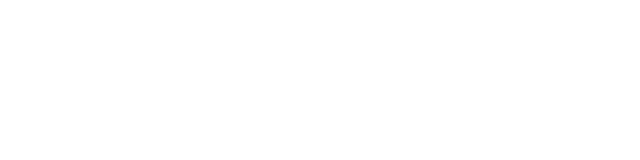
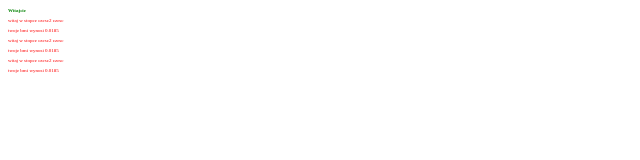
Before and after one commit to hubertmuller/zdjavapol86-angular, an Angular app: page / in a window 1280 px wide. Shown: the top 160 px of the page, without its empty margins (0-640 px from the left). Built offline with nearby package versions, Linux system fonts and the light colour scheme.

Commit message:
angular component i service

```diff
--- a/src/app/app.component.html
+++ b/src/app/app.component.html
@@ -1,2 +1,5 @@
-
+<h1 id="witaj">Witajcie</h1>
 <router-outlet></router-outlet>
+<app-stopka></app-stopka>
+<app-stopka></app-stopka>
+<app-stopka></app-stopka>
--- a/src/app/app.component.scss
+++ b/src/app/app.component.scss
@@ -0,0 +1,7 @@
+h1 {
+  color: green;
+}
+
+p {
+  color: yellow;
+}
--- a/src/app/app.module.ts
+++ b/src/app/app.module.ts
@@ -3,10 +3,12 @@
 
 import { AppRoutingModule } from './app-routing.module';
 import { AppComponent } from './app.component';
+import { StopkaComponent } from './stopka/stopka.component';
 
 @NgModule({
   declarations: [
-    AppComponent
+    AppComponent,
+    StopkaComponent
   ],
   imports: [
     BrowserModule,
--- /dev/null
+++ b/src/app/bmi.service.ts
@@ -0,0 +1,13 @@
+import { Injectable } from '@angular/core';
+
+@Injectable({
+  providedIn: 'root'
+})
+export class BmiService {
+
+  constructor() { }
+
+  public oblicz(w: number, h: number): number {
+    return h / (w * w) ;
+  }
+}
--- /dev/null
+++ b/src/app/stopka/stopka.component.html
@@ -0,0 +1,7 @@
+<p>witaj w stopce
+  {{tytul2}} {{hej()}}
+</p>
+
+<p>
+  twoje bmi wynosi {{obliczbmi()}}
+</p>
--- /dev/null
+++ b/src/app/stopka/stopka.component.scss
@@ -0,0 +1,3 @@
+p {
+  color: red;
+}
--- /dev/null
+++ b/src/app/stopka/stopka.component.ts
@@ -0,0 +1,35 @@
+import {Component, OnInit, ViewEncapsulation} from '@angular/core';
+import {BmiService} from '../bmi.service';
+
+@Component({
+  selector: 'app-stopka',
+  templateUrl: './stopka.component.html',
+  styleUrls: ['./stopka.component.scss'],
+  encapsulation: ViewEncapsulation.Emulated
+})
+export class StopkaComponent implements OnInit {
+
+  private tytul: string;
+  public tytul2: string;
+
+  constructor(private bmi: BmiService) {
+    this.tytul = 'czesc';
+    this.tytul2 = 'czesc2';
+    console.log('construktor');
+  }
+
+  public obliczbmi(): number {
+    return this.bmi.oblicz(100, 185);
+  }
+
+  public hej(): string {
+    return this.tytul;
+  }
+
+  ngOnInit(): void {
+    console.log('ngoninit');
+  }
+
+
+
+}
--- a/src/styles.scss
+++ b/src/styles.scss
@@ -1 +1,9 @@
 /* You can add global styles to this file, and also import other style files */
+
+* {
+  box-sizing: border-box;
+}
+
+h1,p {
+  font-size: 5px;
+}
```
Also changed, not shown: 2 other files (tests, documents, lock files or other folders).
